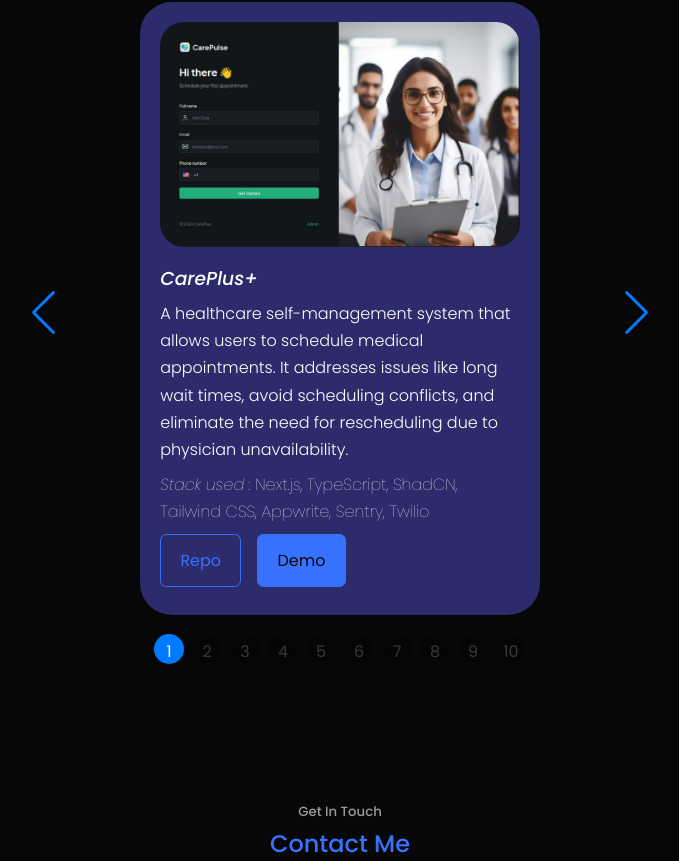
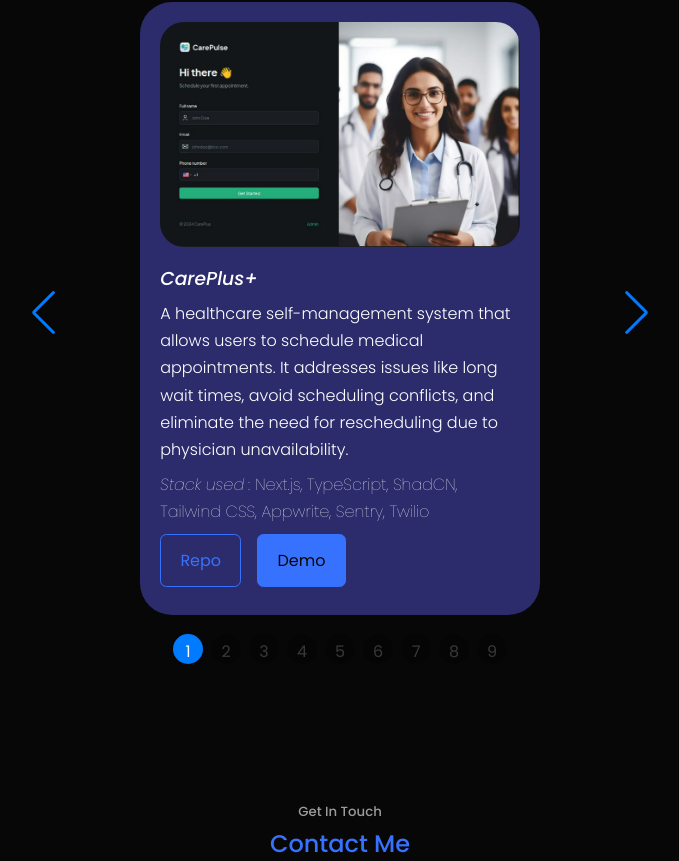
Before and after one commit to JacceyCode/jacob, a React (Vite) app: page / in a window 1280 px wide. Shown: the part 2706-3567 px from the top of the page, without its empty margins (300-979 px from the left). Built offline with nearby package versions, Linux system fonts and the light colour scheme.

Commit message:
update project

```diff
--- a/src/components/portfolio/Portfolio.jsx
+++ b/src/components/portfolio/Portfolio.jsx
@@ -12,7 +12,7 @@
 // import RENTALS from "../../assets/rentals.webp";
 import NATOURS from "../../assets/natours.webp";
 import BLOG from "../../assets/blog.webp";
-import DMARKETPLACE from "../../assets/dmarketplace.webp";
+// import DMARKETPLACE from "../../assets/dmarketplace.webp";
 import OASISMGT from "../../assets/oasis-mgt.jpeg";
 import OASISCLT from "../../assets/oasis-client.jpeg";
 import MOVIEBOX from "../../assets/moviebox.webp";
@@ -67,14 +67,14 @@
     github: "https://github.com/JacceyCode/blog-site",
     demo: "https://jacceyblog.netlify.app/",
   },
-  {
-    image: DMARKETPLACE,
-    title: "D-MarketPlace",
-    desc: "An online e-commerce store incorporating a seamless payment gateway, user account management, authentication, and an intuitive cart system.",
-    stack: "React, Redux, Tailwind CSS, Firebase, Stripe",
-    github: "https://github.com/JacceyCode/themarketplace",
-    demo: "https://dmarketplace.netlify.app",
-  },
+  // {
+  //   image: DMARKETPLACE,
+  //   title: "D-MarketPlace",
+  //   desc: "An online e-commerce store incorporating a seamless payment gateway, user account management, authentication, and an intuitive cart system.",
+  //   stack: "React, Redux, Tailwind CSS, Firebase, Stripe",
+  //   github: "https://github.com/JacceyCode/themarketplace",
+  //   demo: "https://dmarketplace.netlify.app",
+  // },
   {
     image: NATOURS,
     title: "Natours",
```
